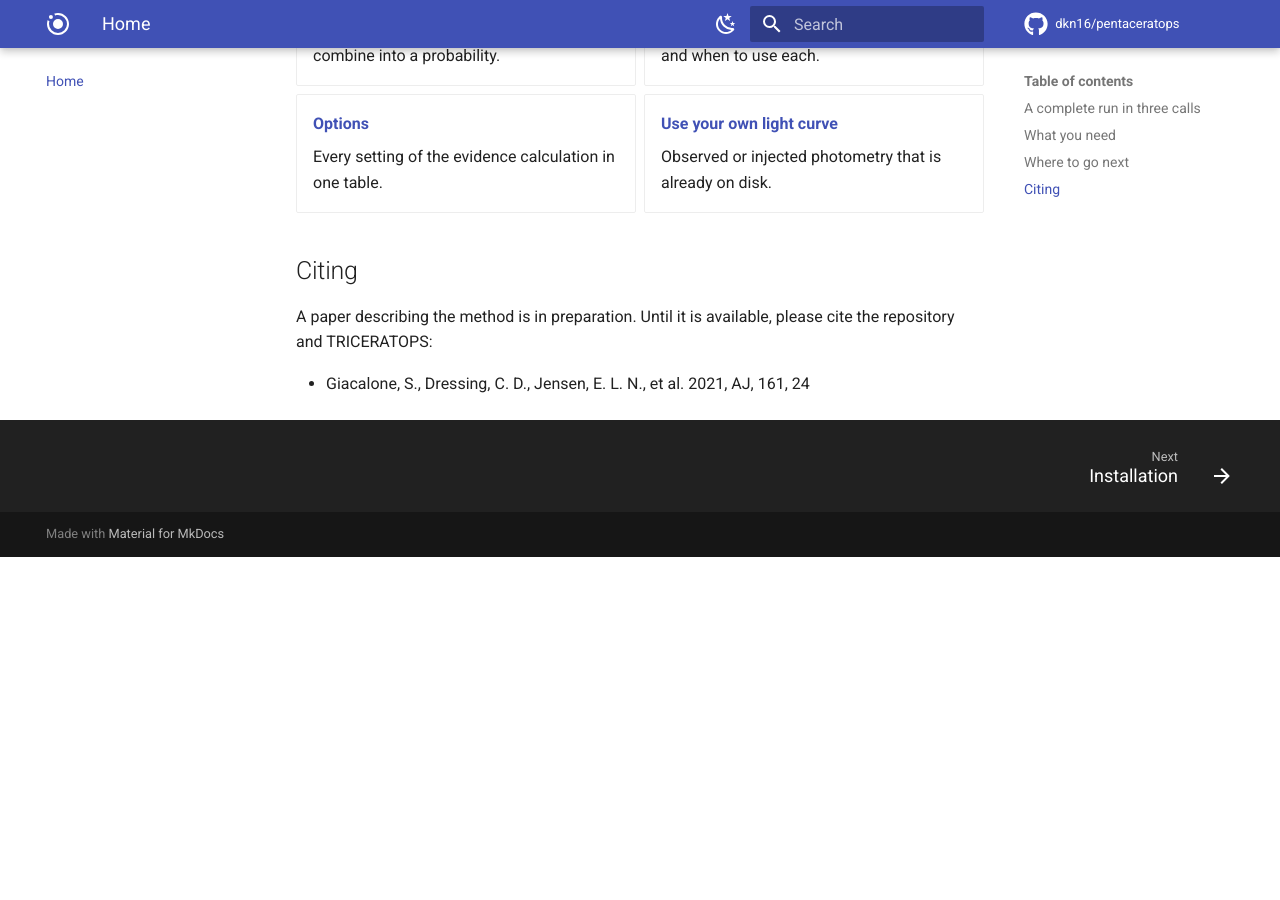
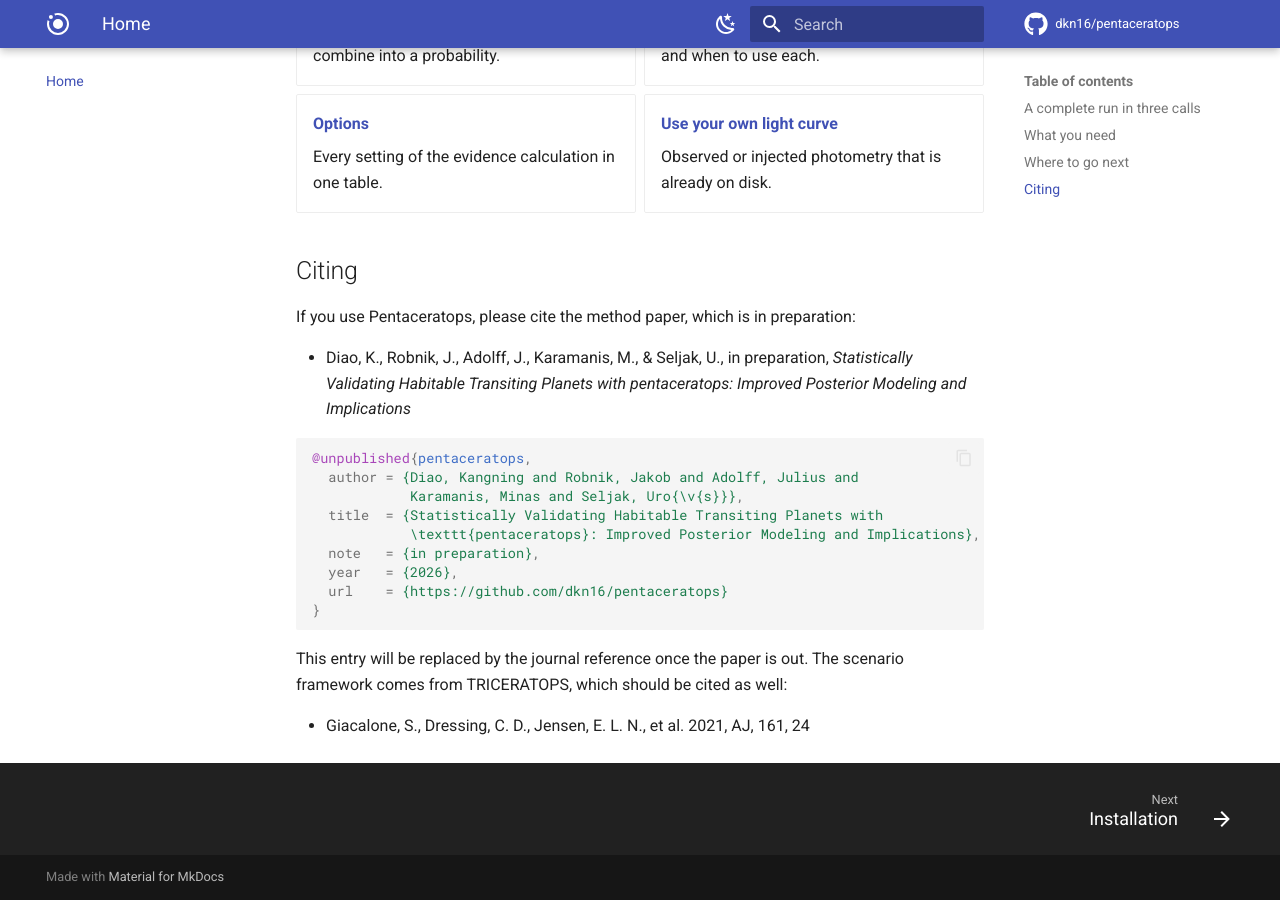
Before and after one commit to dkn16/pentaceratops, an MkDocs documentation site: the page built from docs/index.md, in a window 1280 px wide and 900 px high, scrolled down 1850 px. Built offline with MkDocs 1.6.1 and Material for MkDocs 9.7.7, drawn with Linux system fonts in a browser that asks for light colours; comment, search, counter and statistics services are not loaded; before the commit the page ends 2407 px from its top, so only the background shows below that; some of the changed text lies outside the part shown.

Commit message:
Cite the method paper (in preparation) on the home page and README
Co-Authored-By: Claude Fable 5.2 <noreply@anthropic.com>

````diff
--- a/docs/index.md
+++ b/docs/index.md
@@ -21,8 +21,8 @@ It follows the scenario framework of
 
 !!! warning "Development version"
     The current version is `0.1.0.dev14`. Interfaces can still change, the
-    default sampling settings are provisional, and the accompanying paper is in
-    preparation. Check the [sampling notes](concepts/sampling.md) before
+    default sampling settings are provisional, and the [accompanying
+    paper](#citing) is in preparation. Check the [sampling notes](concepts/sampling.md) before
     relying on an individual FPP.
 
 ## A complete run in three calls
@@ -93,7 +93,25 @@ stellar table and population.
 
 ## Citing
 
-A paper describing the method is in preparation. Until it is available, please
-cite the repository and TRICERATOPS:
+If you use Pentaceratops, please cite the method paper, which is in preparation:
+
+- Diao, K., Robnik, J., Adolff, J., Karamanis, M., & Seljak, U., in preparation,
+  *Statistically Validating Habitable Transiting Planets with pentaceratops:
+  Improved Posterior Modeling and Implications*
+
+```bibtex
+@unpublished{pentaceratops,
+  author = {Diao, Kangning and Robnik, Jakob and Adolff, Julius and
+            Karamanis, Minas and Seljak, Uro{\v{s}}},
+  title  = {Statistically Validating Habitable Transiting Planets with
+            \texttt{pentaceratops}: Improved Posterior Modeling and Implications},
+  note   = {in preparation},
+  year   = {2026},
+  url    = {https://github.com/dkn16/pentaceratops}
+}
+```
+
+This entry will be replaced by the journal reference once the paper is out.
+The scenario framework comes from TRICERATOPS, which should be cited as well:
 
 - Giacalone, S., Dressing, C. D., Jensen, E. L. N., et al. 2021, AJ, 161, 24
````
Also changed, not shown: README.md (+5 -0 lines).
